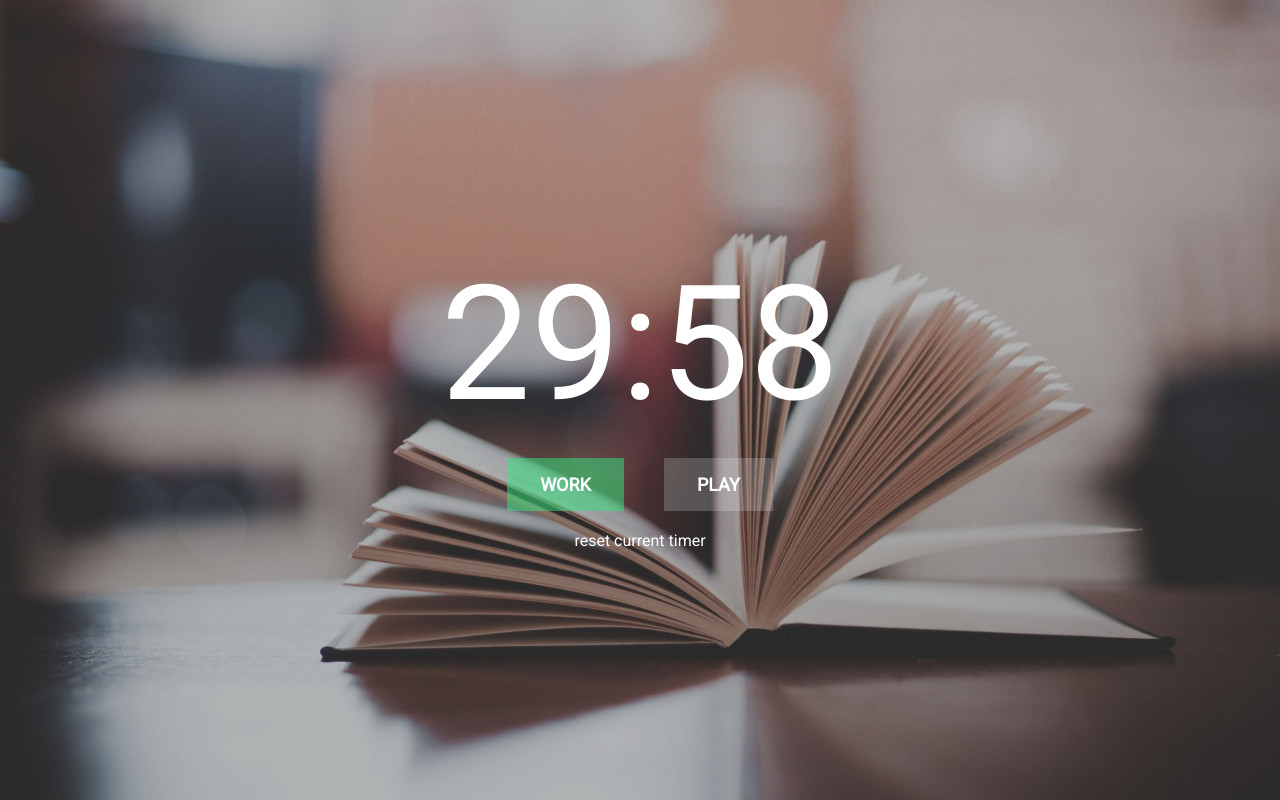
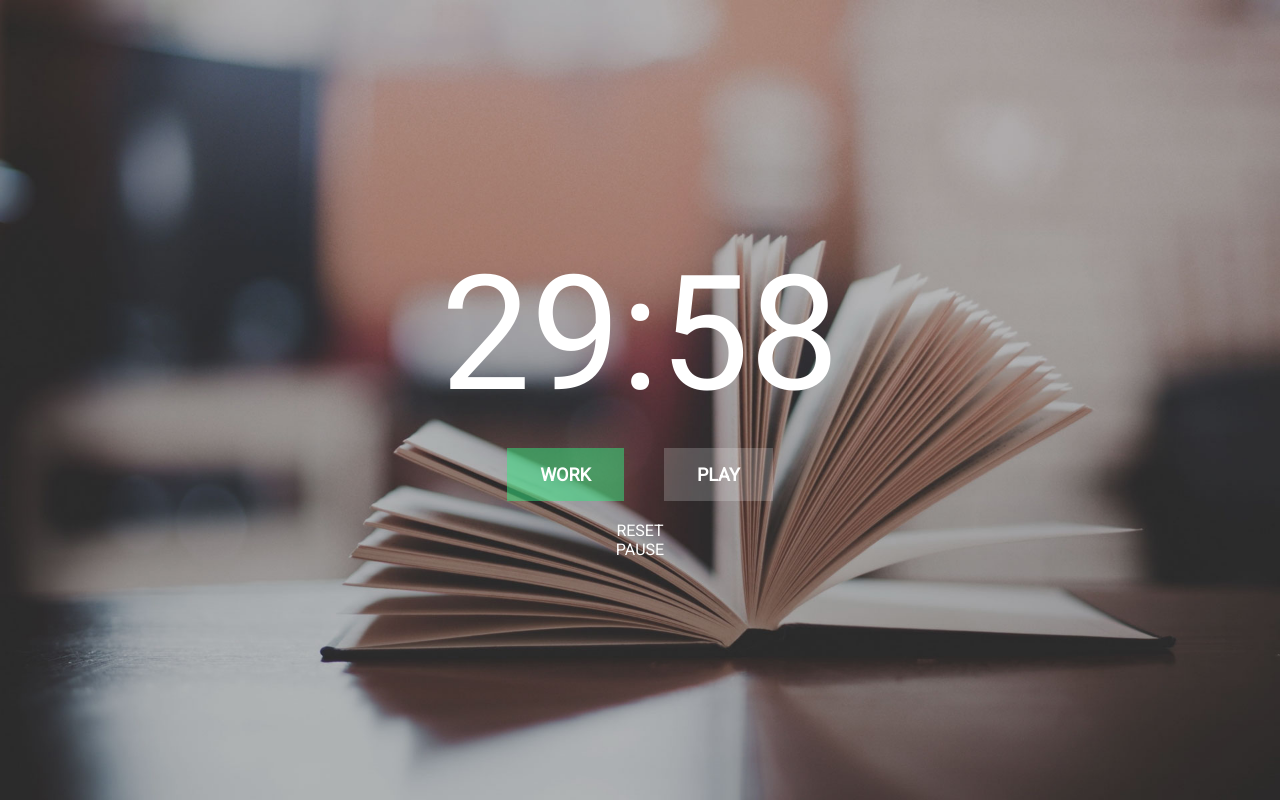
Before and after one commit to GrgicFran/WorkPlay30, a plain HTML site: page index.html in a window 1280 px wide. Both pictures are taken after a click on the element "WORK". Drawn offline with Linux system fonts and the light colour scheme.

Commit message:
added pause button

```diff
--- a/index.css
+++ b/index.css
@@ -75,7 +75,7 @@ body {
     background: rgba(51,232,128, .5);
 }
 
-#reset{
+.manipulation{
     cursor: pointer;
     color: white;
     align-self: center;
--- a/index.html
+++ b/index.html
@@ -19,8 +19,11 @@
             <div id="play" class="button">PLAY
             </div>
         </div>
-        <div id="reset">
-            reset current timer
+        <div id="reset" class="manipulation">
+            RESET
+        </div>
+        <div id="pause" class="manipulation">
+            PAUSE
         </div>
     </div>
 
--- a/index.js
+++ b/index.js
@@ -3,10 +3,26 @@ $(function () {
     var workBtn = document.getElementById("work");
     var playBtn = document.getElementById("play");
     var resetBtn = document.getElementById("reset");
+    var pauseBtn = document.getElementById("pause");
 
     var countdown = 30 * 60 * 1000;
 
+    var running = true;
+    var timerId = setInterval(timer, 1000);
+
     $("#work").addClass("greenbg");
+
+    pauseBtn.addEventListener("click", function () {
+        if (running) {
+            $("#pause").html("RESUME");
+            running = false;
+            clearInterval(timerId);
+        } else {
+            $("#pause").html("PAUSE");
+            running = true;
+            timerId = setInterval(timer, 1000);
+        }
+    });
 
     workBtn.addEventListener("click", function () {
         $("#work").addClass("greenbg");
@@ -14,6 +30,9 @@ $(function () {
 
         countdown = 30 * 60 * 1000;
         $("#clock").html("30:00");
+
+        clearInterval(timerId);
+        timerId = setInterval(timer, 1000);
     });
 
     playBtn.addEventListener("click", function () {
@@ -22,6 +41,9 @@ $(function () {
 
         countdown = 30 * 60 * 1000;
         $("#clock").html("30:00");
+
+        clearInterval(timerId);
+        timerId = setInterval(timer, 1000);
     });
 
     resetBtn.addEventListener("click", function () {
@@ -29,7 +51,7 @@ $(function () {
         $("#clock").html("30:00");
     })
 
-    var timerId = setInterval(function () {
+    function timer() {
         countdown -= 1000;
         var min = Math.floor(countdown / (60 * 1000));
         //var sec = Math.floor(countdown - (min * 60 * 1000));  // wrong
@@ -46,7 +68,7 @@ $(function () {
             if (sec < 10) {
                 sec = "0" + sec;
             }
-            if(min < 10){
+            if (min < 10) {
                 min = "0" + min;
             }
             $("#clock").html(min + ":" + sec);
@@ -54,6 +76,7 @@ $(function () {
             document.title = Math.ceil(min) + " minutes left";
         }
 
-    }, 1000);
+    }
+
 
 });
```
